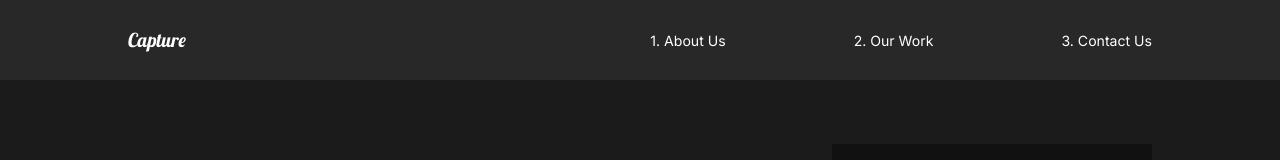
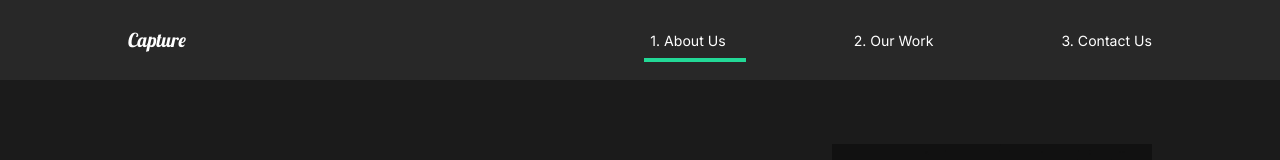
Before and after one commit to Sevendaye/react-course-capture, a React (Create React App) app: page / in a window 1280 px wide. Shown: the top 160 px of the page. Built offline with nearby package versions, Linux system fonts and the light colour scheme.

Commit message:
21. Finish v1

```diff
--- a/src/components/Nav/index.js
+++ b/src/components/Nav/index.js
@@ -1,8 +1,11 @@
 import React from "react";
 import styled from "styled-components";
-import { Link } from "react-router-dom";
+import { Link, useLocation } from "react-router-dom";
+import { motion } from "framer-motion";
 
-const Nav = () => (
+const Nav = () => {
+  const { pathname } = useLocation();
+  return (
     <StyledNav>
       <h1>
         <Link id="logo" to="/">
@@ -12,16 +15,44 @@
       <ul>
         <li>
           <Link to="/">1. About Us</Link>
+          <Line
+            transition={{ duration: 0.75 }}
+            initial={{ width: 0 }}
+            animate={{ width: pathname === "/" ? "50%" : "0%" }}
+          />
         </li>
         <li>
           <Link to="/work">2. Our Work</Link>
+          <Line
+            transition={{ duration: 0.75 }}
+            initial={{ width: 0 }}
+            animate={{ width: pathname === "/work" ? "50%" : "0%" }}
+          />
         </li>
         <li>
           <Link to="/contact">3. Contact Us</Link>
+          <Line
+            transition={{ duration: 0.75 }}
+            initial={{ width: 0 }}
+            animate={{ width: pathname === "/contact" ? "50%" : "0%" }}
+          />
         </li>
       </ul>
     </StyledNav>
   );
+};
+
+const Line = styled(motion.div)`
+  position: absolute;
+  bottom: -80%;
+  left: 60%;
+  width: 0%;
+  height: 0.3rem;
+  background: #23d997;
+  @media (max-width: 1200px) {
+    left: 0%;
+  }
+`;
 
 const StyledNav = styled.nav`
   position: sticky;
```
Lines whose indentation alone changed are shown as unchanged.
